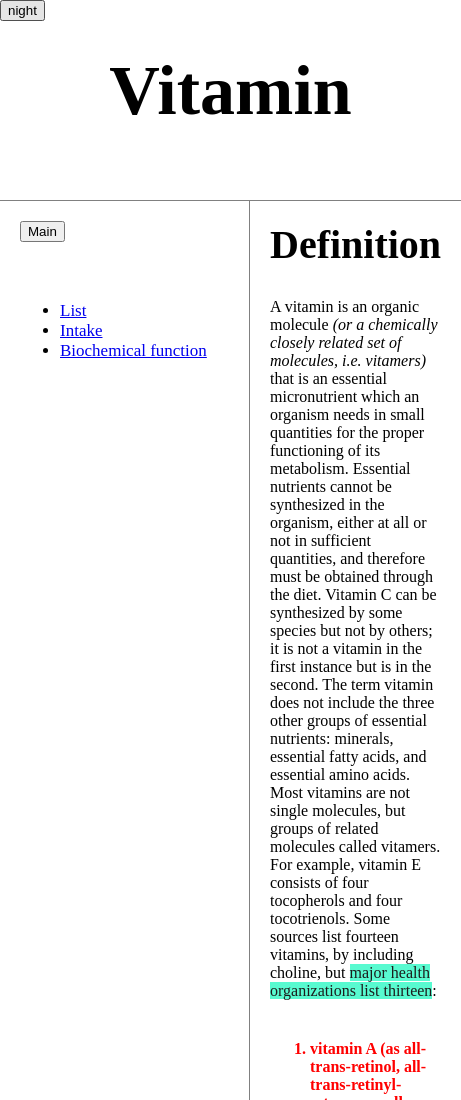
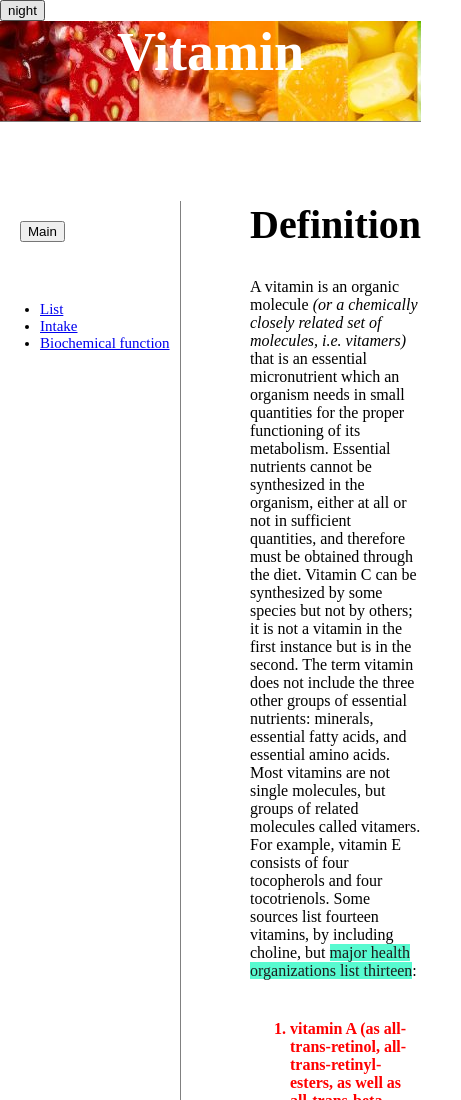
Before and after one commit to kirin059/vitamin, a plain HTML site: page index.html in a window 390 px wide. Shown: the top 1100 px of the page, 461 px wide, since content can reach past the window. Drawn offline with Linux system fonts and the light colour scheme.

Commit message:
Add files via upload

```diff
--- a/style.css
+++ b/style.css
@@ -22,6 +22,8 @@ body{
   text-align: center;
   font-size: 35px;
   border-bottom: 1px solid grey;
+  background-image:url('bg.jpeg');
+  color: white;
 }
 .article {
   grid-column-start: 2;
@@ -41,7 +43,6 @@ body{
 .article2 {
   grid-column-start: 2;
   grid-column-end: 3;
-
   padding: 20px;
 }
 .green{
@@ -57,3 +58,29 @@ body{
   grid-row-end: 3;
   padding: 20px;
 }
+td{
+  border:1px solid grey;
+}
+
+@media(max-width:800px){
+  .link {
+    padding: 0px;
+    padding-top: 100px;
+    border-right: 1px solid grey;
+    font-size: 15px;
+    width: 180px;
+  }
+  .head {
+    height: 100px;
+    padding: 0px;
+    text-align: center;
+    font-size: 27px;
+    border-bottom: 1px solid grey;
+  }
+  .article {
+    padding: 0px;
+  }
+  .article2 {
+    padding: 0px;
+  }
+}
```
Also changed, not shown: bg.jpeg (added).
